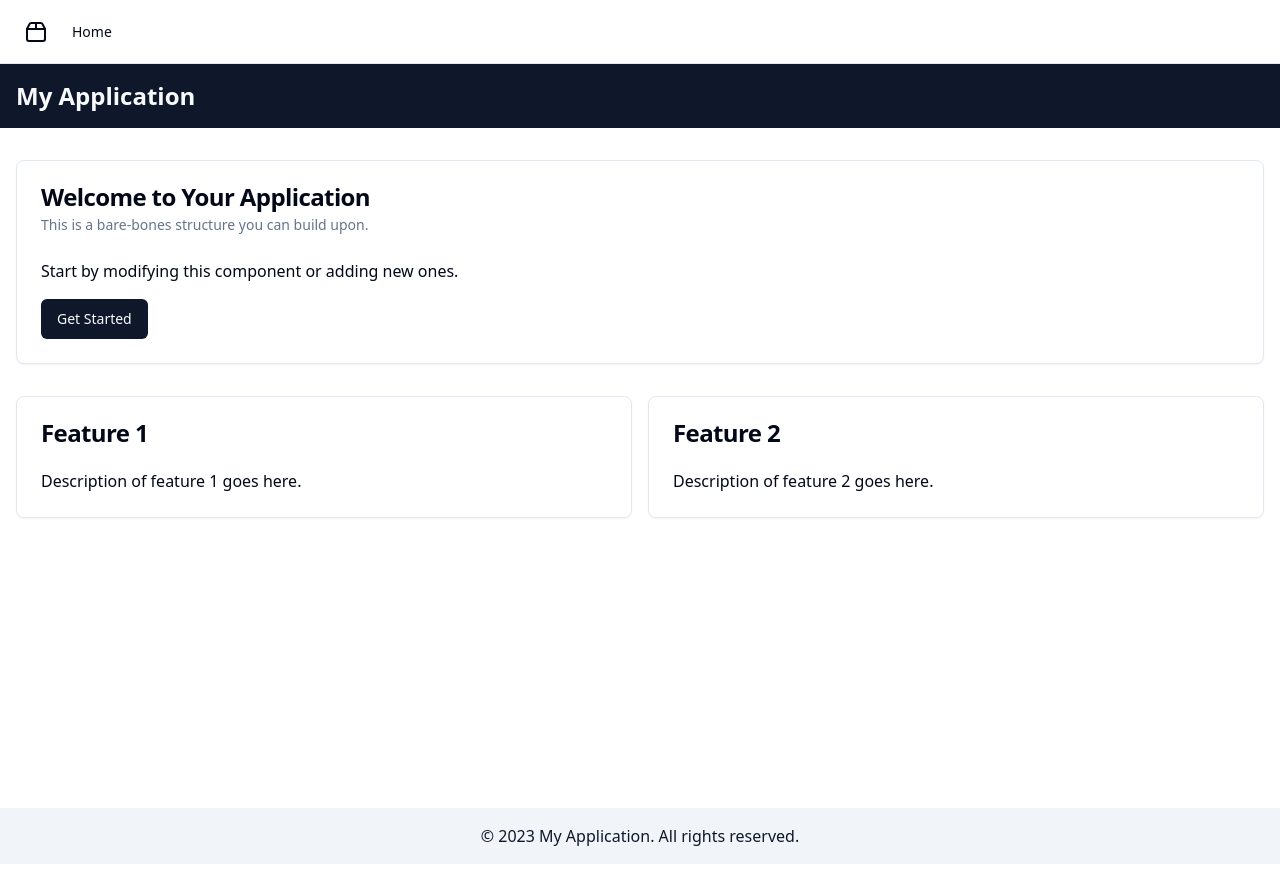
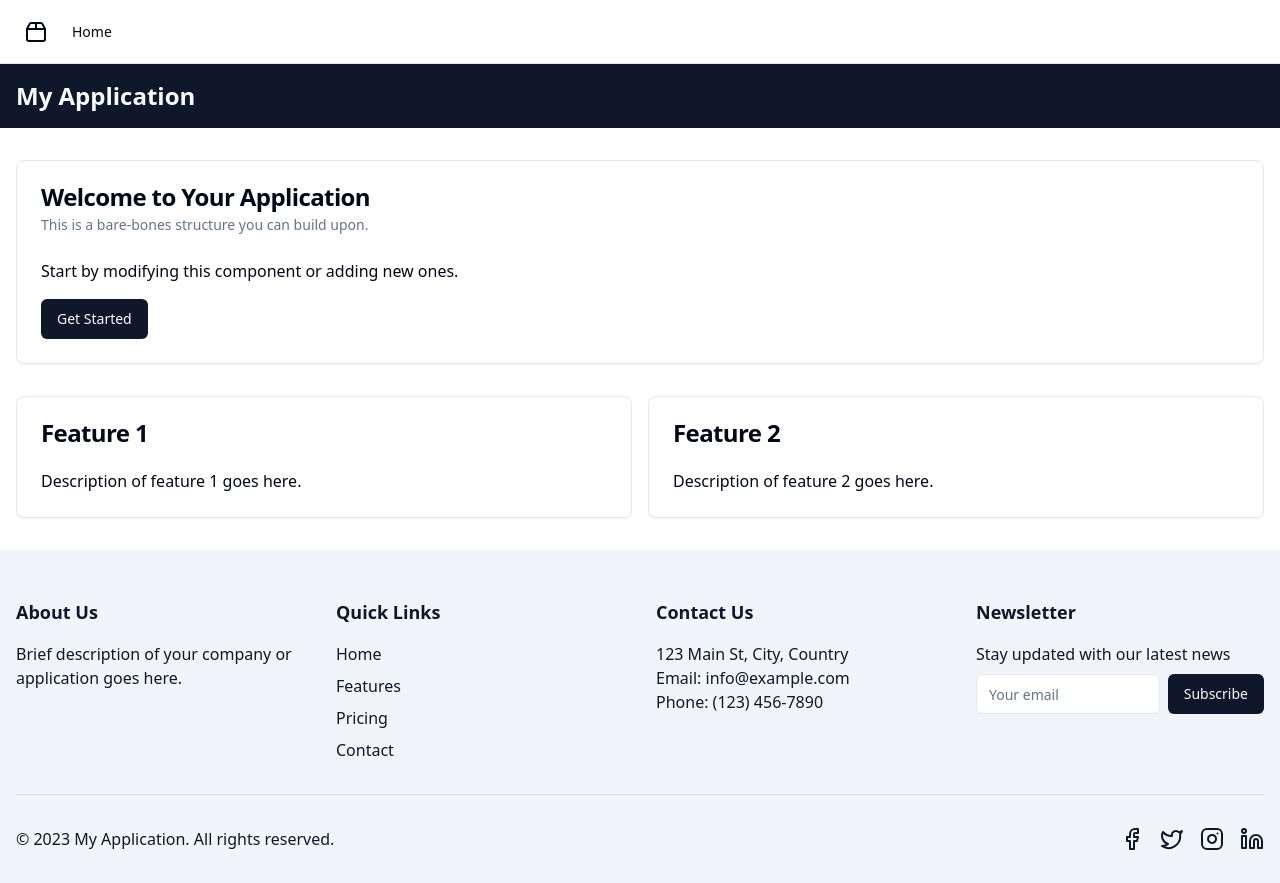
Before and after one commit to GPT-Engineer-App-Dev/tweakable-startup, a React (Vite) app: page / in a window 1280 px wide. Built offline with nearby package versions, Linux system fonts and the light colour scheme.

Commit message:
GPT Engineer Update

```diff
--- a/src/pages/Index.jsx
+++ b/src/pages/Index.jsx
@@ -1,5 +1,7 @@
 import { Button } from "@/components/ui/button";
 import { Card, CardContent, CardDescription, CardHeader, CardTitle } from "@/components/ui/card";
+import { Input } from "@/components/ui/input";
+import { Facebook, Twitter, Instagram, Linkedin } from "lucide-react";
 
 const Index = () => {
   return (
@@ -40,8 +42,47 @@ const Index = () => {
         </div>
       </main>
 
-      <footer className="bg-secondary text-secondary-foreground p-4 text-center">
-        <p>&copy; 2023 My Application. All rights reserved.</p>
+      <footer className="bg-secondary text-secondary-foreground pt-12 pb-8">
+        <div className="container mx-auto px-4">
+          <div className="grid grid-cols-1 md:grid-cols-4 gap-8 mb-8">
+            <div>
+              <h3 className="text-lg font-semibold mb-4">About Us</h3>
+              <p>Brief description of your company or application goes here.</p>
+            </div>
+            <div>
+              <h3 className="text-lg font-semibold mb-4">Quick Links</h3>
+              <ul className="space-y-2">
+                <li><a href="#" className="hover:underline">Home</a></li>
+                <li><a href="#" className="hover:underline">Features</a></li>
+                <li><a href="#" className="hover:underline">Pricing</a></li>
+                <li><a href="#" className="hover:underline">Contact</a></li>
+              </ul>
+            </div>
+            <div>
+              <h3 className="text-lg font-semibold mb-4">Contact Us</h3>
+              <p>123 Main St, City, Country</p>
+              <p>Email: info@example.com</p>
+              <p>Phone: (123) 456-7890</p>
+            </div>
+            <div>
+              <h3 className="text-lg font-semibold mb-4">Newsletter</h3>
+              <p className="mb-2">Stay updated with our latest news</p>
+              <form className="flex">
+                <Input type="email" placeholder="Your email" className="mr-2" />
+                <Button type="submit">Subscribe</Button>
+              </form>
+            </div>
+          </div>
+          <div className="border-t border-secondary-foreground/10 pt-8 flex flex-col md:flex-row justify-between items-center">
+            <p>&copy; 2023 My Application. All rights reserved.</p>
+            <div className="flex space-x-4 mt-4 md:mt-0">
+              <a href="#" className="hover:text-primary"><Facebook size={24} /></a>
+              <a href="#" className="hover:text-primary"><Twitter size={24} /></a>
+              <a href="#" className="hover:text-primary"><Instagram size={24} /></a>
+              <a href="#" className="hover:text-primary"><Linkedin size={24} /></a>
+            </div>
+          </div>
+        </div>
       </footer>
     </div>
   );
```
